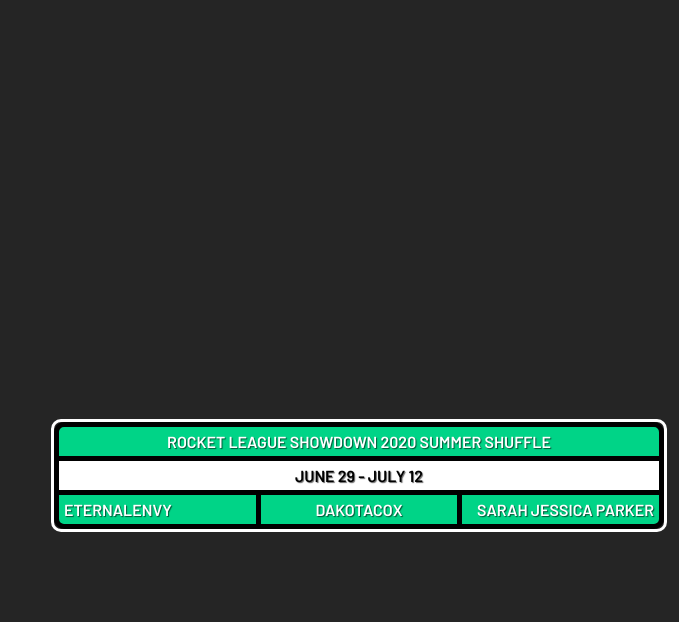
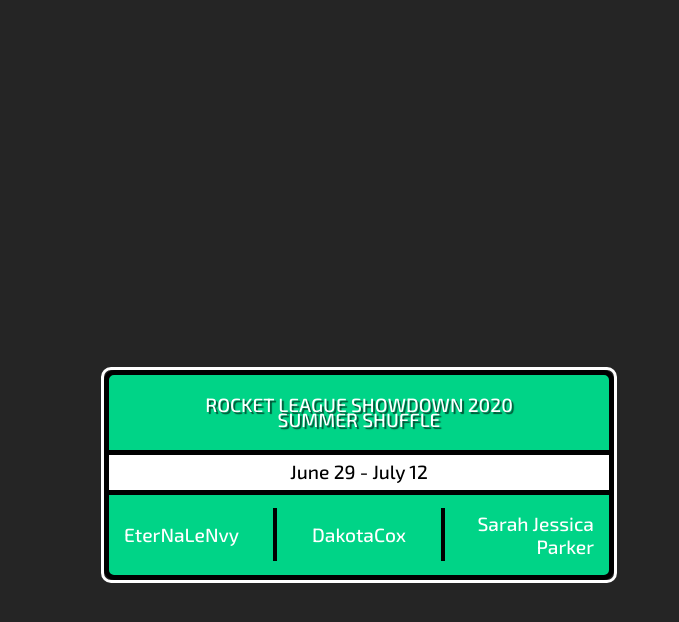
Before and after one commit to bankiszabolcs/Events, a website with bundled scripts: page index.html in a window 1280 px wide. Both pictures are taken after a click on the button "Open Overlay". Shown: the top 622 px of the page, without its empty margins (601-1280 px from the left). Built offline with nearby package versions, Linux system fonts and the light colour scheme.

Commit message:
Almost done.

```diff
--- a/index.js
+++ b/index.js
@@ -1,6 +1,6 @@
 import data from "./data.json" assert { type: "json" };
 
-//Simulate data coming from a server
+// Simulate data coming from a server
 const asyncData = await data;
 
 const openButton = document.querySelector(".btn--open");
@@ -13,7 +13,7 @@
 }
 
 function makeDate(event) {
-  let options = {
+  const options = {
     month: "long",
     day: "numeric",
   };
@@ -40,14 +40,16 @@
   const thirdRow = document.querySelector(".table__thirdrow");
 
   for (let i = 0; i < nameArr.length; i++) {
-    const div = document.createElement("div");
-    div.classList.add(`table__thirdrow--col${i}`);
-    div.textContent = nameArr[i];
-    thirdRow.appendChild(div);
-
     if (nameArr.length > 1) {
-      div.style.borderRight = "5px solid black";
+      const div = document.createElement("div");
+      div.classList.add(`table__thirdrow--col${i}`);
+      div.textContent = nameArr[i];
+      thirdRow.appendChild(div);
+      div.style.borderRight = "4px solid black";
       if (i === nameArr.length - 1) div.style.borderRight = "0";
+    } else {
+      thirdRow.textContent = nameArr[i];
+      thirdRow.style.justifyContent = "center";
     }
   }
 }
--- a/package.json
+++ b/package.json
@@ -13,6 +13,8 @@
     "sass": "^1.64.1"
   },
   "devDependencies": {
+    "@babel/eslint-parser": "^7.22.9",
+    "@babel/plugin-syntax-import-assertions": "^7.22.5",
     "eslint": "^8.45.0",
     "eslint-config-standard": "^17.1.0",
     "eslint-plugin-import": "^2.27.5",
--- a/src/scss/style.scss
+++ b/src/scss/style.scss
@@ -1,22 +1,13 @@
 @use "colors";
 @use "mixins";
-@import url("https://fonts.googleapis.com/css2?family=Barlow:wght@600;700;800&display=swap");
+@import url("https://fonts.googleapis.com/css2?family=Exo+2:wght@500;600;700;800&display=swap");
 
 body {
   box-sizing: border-box;
   margin: 0;
   padding: 0;
   color: colors.$text;
-}
-
-.overlay {
-  background-color: #252525;
-  height: 950px;
-  width: 1920px;
-  margin: auto auto;
-  justify-content: center;
-  align-items: center;
-  display: none;
+  font-family: "Exo 2", sans-serif;
 }
 
 .container {
@@ -28,7 +19,7 @@
   border-radius: 0.25rem;
   box-shadow: inset 0px -5px 0 0 rgba(0, 0, 0, 0.15);
   color: #fff;
-  font: 1rem/1.5 Arial, Helvetica, sans-serif;
+  font-size: larger;
   padding: 0.5rem 1rem;
   user-select: none;
   transition: text-shadow 0.3s ease-in-out, background-color 0.3s ease-in-out,
@@ -45,17 +36,28 @@
   @include mixins.btn-style(open, colors.$success);
 }
 
+.overlay {
+  background-color: #252525;
+  height: 950px;
+  width: 1920px;
+  margin: auto auto;
+  justify-content: center;
+  align-items: center;
+  display: none;
+}
+
 .table {
   border-radius: 10px;
   background: #00d487;
-  width: 600px;
+  width: 500px;
+  height: 200px;
   position: relative;
   border: 5px solid black;
   word-wrap: break-word;
-  text-shadow: 1px 1px 1px rgba(0, 0, 0, 0.6);
-  text-transform: uppercase;
-  font-family: "Barlow", sans-serif;
   text-align: center;
+  display: flex;
+  flex-direction: column;
+  font-size: larger;
 
   &:before {
     content: " ";
@@ -70,7 +72,14 @@
   }
 
   &__firstrow {
-    padding: 5px;
+    padding: 20px 60px;
+    text-shadow: 2px 2px 1px rgba(0, 0, 0, 0.6);
+    text-transform: uppercase;
+    flex-grow: 2;
+    display: flex;
+    justify-content: center;
+    align-items: center;
+    line-height: 80%;
   }
 
   &__secondrow {
@@ -79,15 +88,18 @@
     border-top: 5px solid black;
     border-bottom: 5px solid black;
     padding: 5px;
+    flex-grow: 1;
   }
 
   &__thirdrow {
     display: flex;
     justify-content: space-between;
+    align-items: center;
+    flex-grow: 2;
 
     div {
       flex: 1;
-      padding: 5px;
+      padding: 15px;
     }
 
     div:first-child {
```
Also changed, not shown: .eslintrc.json, dist/css/style.css, 2 other files.
